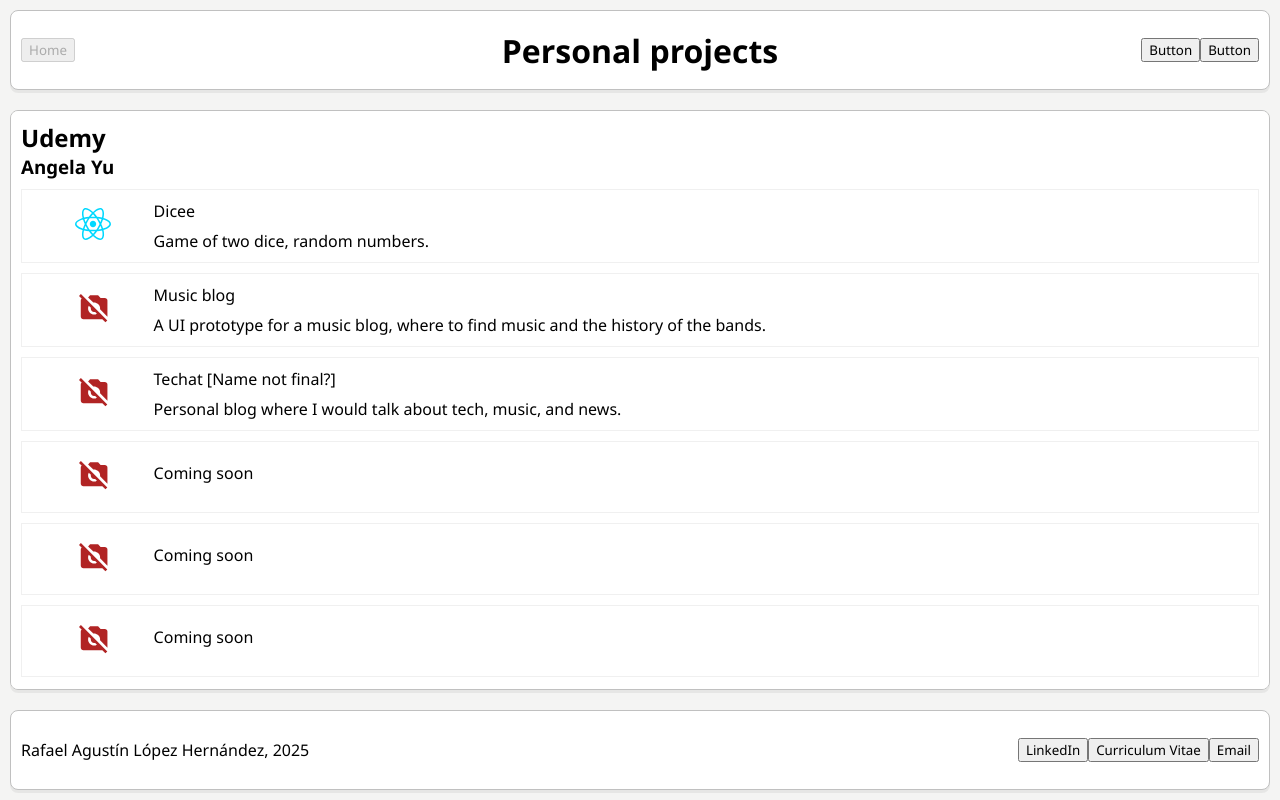
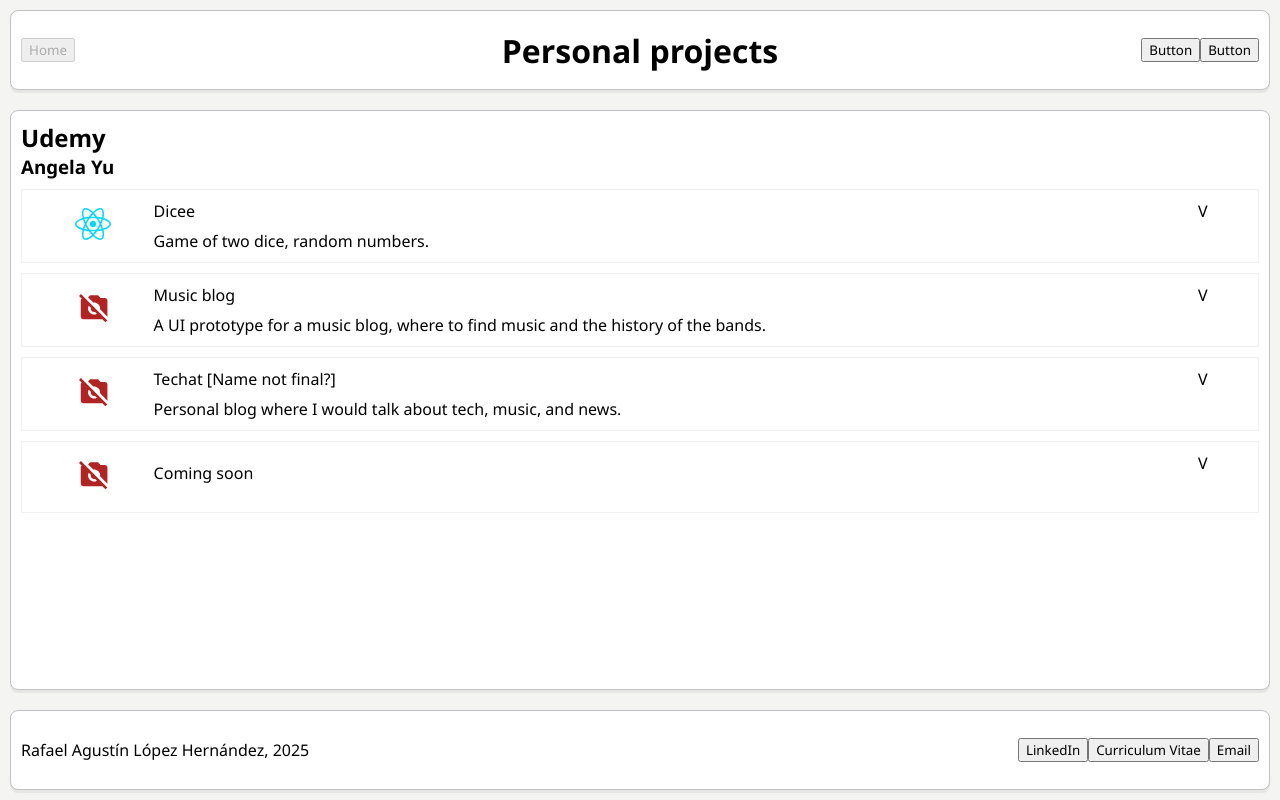
Before and after one commit to donrafiki25/webPage_project, a React (Vite) app: page /Dicee in a window 1280 px wide. Built offline with nearby package versions, Linux system fonts and the light colour scheme.

Commit message:
Added behaviour of opening Dicee inside the container instead of going to another page. Added the container for the chevron of the cards

```diff
--- a/src/Controls/Card.tsx
+++ b/src/Controls/Card.tsx
@@ -1,17 +1,32 @@
 import '../Styles/Card.css';
 import NoSnapshot from "../assets/NoPhotoLoaded.svg";
+import { useState } from 'react';
 
 interface CardProps{
     snapshot?: string|undefined,
     projectName: string,
-    projectDescription?: string|null
+    projectDescription?: string|null,
+    onClick?: () => void
 }
 
 export default function Card(props: CardProps) {
 
+    const [collapseExpand, setCollapseExpand] = useState<boolean>(false);
+
+    function collapseExpandIcon(): boolean {
+        if(collapseExpand === true){
+            setCollapseExpand(false);
+
+            return false;
+        } else {
+            setCollapseExpand(true);
+
+            return true;
+        }}
+
     return(
         <li>
-            <div id="card">
+            <div id="card" onClick={props.onClick}>
                 <div id="card_leftSide">
                     {props.snapshot !== undefined ? <img className='snapshot' src={props.snapshot}></img>: <img className='snapshot' src={NoSnapshot}></img>}
 
@@ -24,6 +39,9 @@
                         {props.projectDescription !== null ? props.projectDescription : "No description"}
                     </div>
                 </div>
+                <div id='collapseExpand'>
+                    V
+                </div>
             </div>
         </li>
     )
--- a/src/Styles/Card.css
+++ b/src/Styles/Card.css
@@ -1,14 +1,19 @@
 #card {
     display: grid;
-    grid-template-columns: minmax(70px, 10%) auto;
+    grid-template-columns: minmax(70px, 10%) auto 50px;
 
-    border: 1px var(--shadowColor) solid;
+    border: 1px var(--shadowAndHoverColor) solid;
 
     min-height: 50px;
     max-height: 100px;
 
     padding: 10px;
     margin: 10px 0;
+}
+
+#card:hover {
+    background-color: var(--shadowAndHoverColor);
+    cursor: pointer;
 }
 
 #card_leftSide, #card_rightSide {
--- a/src/Styles/Dicee.css
+++ b/src/Styles/Dicee.css
@@ -1,7 +1,4 @@
-* {
-    margin: 0;
-    font-family: 'Segoe UI', Tahoma, Geneva, Verdana, sans-serif;
+#body_Dicee {
+    background-color: var(--backgroundColor-Dicee);
+    height: 100vh;
 }
-body {
-    background-color: var(--backgroundColor-Dicee);
-}
--- a/src/Styles/General.css
+++ b/src/Styles/General.css
@@ -18,7 +18,7 @@
 #topbar, #footer, #content {
     border: 1px var(--borderColor) solid;
     border-radius: 8px;
-    box-shadow: 0px 3px var(--shadowColor);
+    box-shadow: 0px 3px var(--shadowAndHoverColor);
 
     padding: 10px;
 
@@ -58,7 +58,7 @@
 * {
     --backgroundColor-body: #f4f4f3;
     --borderColor: #c0c0c0;
-    --shadowColor: #0000000f;
+    --shadowAndHoverColor: #0000000f;
     --backgroundColor-Card: #ffffff;
     --backgroundColor-Dicee: #35654d;
 }
--- /dev/null
+++ b/src/UI/About.tsx
@@ -0,0 +1,5 @@
+export default function About() {
+    return(<>
+        <p>About</p>
+    </>)
+}
--- a/src/UI/App.tsx
+++ b/src/UI/App.tsx
@@ -1,5 +1,5 @@
-import { BrowserRouter } from 'react-router';
 import { useState } from 'react';
+import { useNavigate, Outlet } from 'react-router';
 
 import '../Styles/General.css';
 import '../Styles/App.css';
@@ -10,7 +10,25 @@
 
 function App() {
 
-    const [setDisplayDicee, displayDicee] = useState<boolean>(false);
+    let navigate = useNavigate();
+
+    let [displayDicee, setDisplayDicee] = useState<boolean>(false);
+
+    function displayDiceeScreen(): boolean {
+        if(displayDicee === true){
+            navigate('/');
+            setDisplayDicee(false);
+
+            return false;
+        } else {
+            navigate('/Dicee');
+            setDisplayDicee(true);
+
+            return true;
+        }
+    }
+
+
 
   return (
     <>
@@ -30,11 +48,12 @@
         <ul>
             <h2>Udemy</h2>
             <h3>Angela Yu</h3>
-                <Card snapshot={ReactIcon} projectName='Dicee' projectDescription='Game of two dice, random numbers.'/>
+                <Card snapshot={ReactIcon} projectName='Dicee' projectDescription='Game of two dice, random numbers.' onClick={() => displayDiceeScreen()} />
+                {displayDicee ? <Outlet/>:  <></>}
+        </ul>
+        <ul>
                 <Card projectName='Music blog' projectDescription="A UI prototype for a music blog, where to find music and the history of the bands."/>
                 <Card projectName='Techat [Name not final?]' projectDescription={"Personal blog where I would talk about tech, music, and news."}/>
-                <Card projectName='Coming soon'/>
-                <Card projectName='Coming soon'/>
                 <Card projectName='Coming soon'/>
         </ul>
 
--- a/src/UI/Dicee.tsx
+++ b/src/UI/Dicee.tsx
@@ -1,10 +1,18 @@
+import '../Styles/Dicee.css';
+
+import { useNavigate } from 'react-router';
+
 export default function Dicee() {
 
+    const navigate = useNavigate();
+
+    console.log("Clicked on Dicee");
+
     return(
-        <>
+        <div id='body_Dicee'>
             <div id="topbar">
                 <div id="leftSide">
-                    <a href="../home.html">Home</a>
+                    <button title='Wololo' onClick={() => navigate('/')}>Close</button>
                 </div>
                 <div id="centerSide">
                     <h1>Dicee</h1>
@@ -16,17 +24,6 @@
 
             <div id="content">Wololo</div>
 
-            {/* <div id="footer">
-                <div id="leftSide">
-                    <p>Rafael Agustín López Hernández, 2025</p>
-                </div>
-                <div id="rightSide">
-                    <button>LinkedIn</button>
-                    <button>Email</button>
-                    <button>Curriculum Vitae</button>
-                    <button>Button</button>
-                </div>
-            </div> */}
-        </>
+        </div>
     );
 }
--- a/src/main.tsx
+++ b/src/main.tsx
@@ -1,10 +1,15 @@
-import { StrictMode } from 'react'
 import { createRoot } from 'react-dom/client'
 import './Styles/General.css'
 import App from './UI/App.tsx'
+import Dicee from './UI/Dicee.tsx'
+import { BrowserRouter, Route, Routes } from 'react-router'
 
 createRoot(document.getElementById('root')!).render(
-  <StrictMode>
-    <App />
-  </StrictMode>,
+  <BrowserRouter>
+    <Routes>
+      <Route path='/' element={<App/>}>
+        <Route path='/Dicee' element={<Dicee/>}/>
+      </Route>
+    </Routes>
+  </BrowserRouter>,
 )
```
